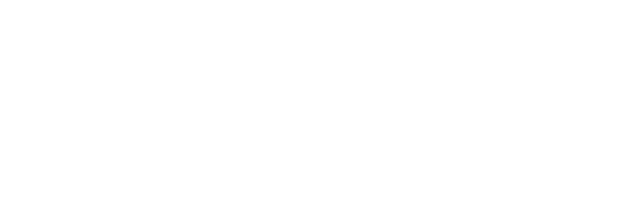
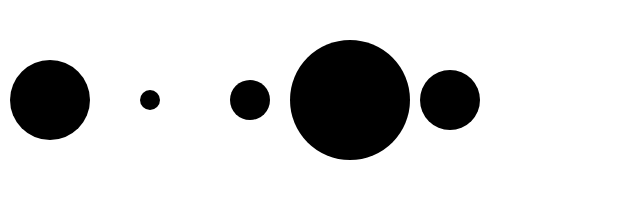
Before and after one commit to zakaria-bali/d3-webpack, a website built with webpack: page index.html in a window 1280 px wide. Shown: the whole page, without its empty margins (0-640 px from the left). Built offline with nearby package versions, Linux system fonts and the light colour scheme.

Commit message:
data join example

```diff
--- a/index.html
+++ b/index.html
@@ -3,11 +3,18 @@
     <head>
         <meta charset="utf-8" />
         <title>Webpack App</title>
+        <style>
+            html, body {
+                height: 100%;
+                width: 100%;
+                margin: 0;
+                padding: 0;
+            }
+        </style>
     </head>
     <body>
-        <svg>
+        <svg width="100%" height="100%">
 
         </svg>
     </body>
-
 </html>
--- a/src/index.ts
+++ b/src/index.ts
@@ -1 +1,16 @@
 import * as d3 from 'd3';
+
+
+const data = [ 40, 10, 20, 60, 30 ]
+
+d3.select('svg')
+    .selectAll('circle')
+    .data(data)
+    .join('circle')
+    .attr('cx', (d, i) => {
+        return 50 + i*100;
+    })
+    .attr('cy', 100)
+    .attr('r', (d, i) => {
+        return d
+    })
```
